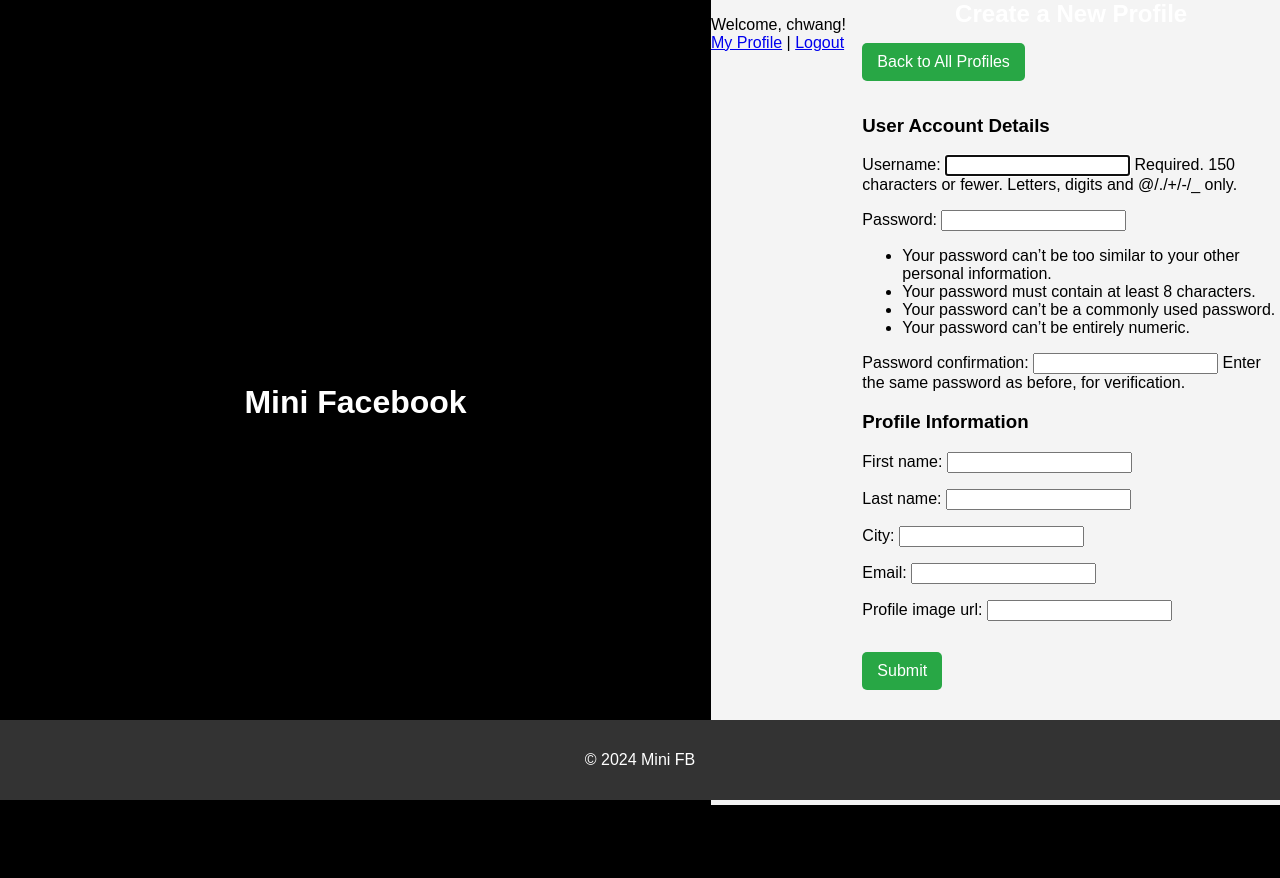
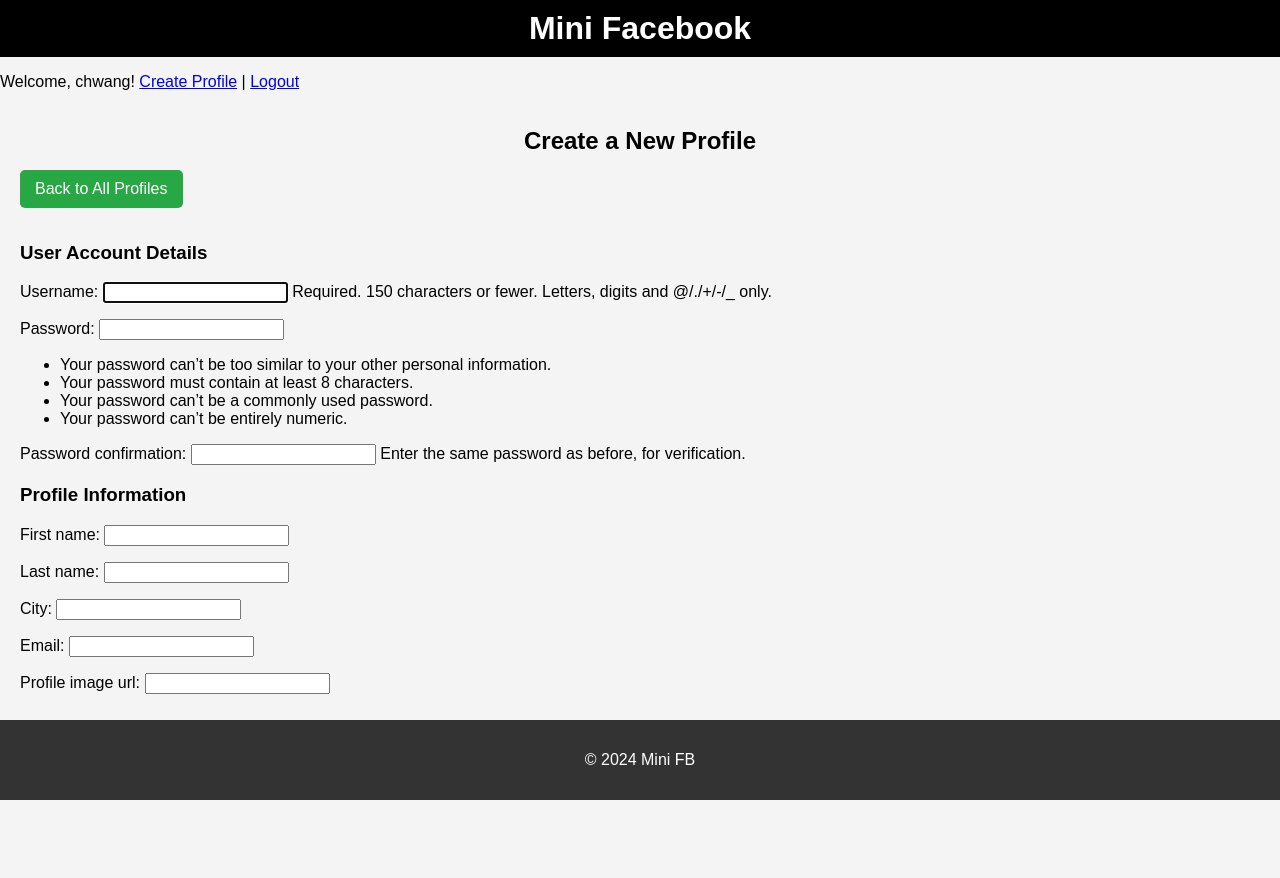
Before and after one commit to chwangbu/cs412_hw5, a Django app: page /mini_fb/create_profile/ in a window 1280 px wide. Before the commit the page ends 805 px from the top, so only its background shows below. Run offline with Django 5.2, Linux system fonts and the light colour scheme; a user stored in the database is signed in.

Commit message:
Debugged HMTL/CSS issue + Debugged base.html for NoReverseMatch error

```diff
--- a/mini_fb/templates/mini_fb/base.html
+++ b/mini_fb/templates/mini_fb/base.html
@@ -16,9 +16,13 @@
     <nav>
         {% if user.is_authenticated %}
             <p>
-                Welcome, {{ user.username }}!
+            Welcome, {{ user.username }}!
+            {% if user.profile %}
                 <a href="{% url 'show_profile' user.profile.pk %}">My Profile</a> |
-                <a href="{% url 'logout' %}">Logout</a>
+            {% else %}
+                <a href="{% url 'create_profile' %}">Create Profile</a> |
+            {% endif %}
+            <a href="{% url 'logout' %}">Logout</a>
             </p>
         {% else %}
             <p>
--- a/static/css/styles.css
+++ b/static/css/styles.css
@@ -3,16 +3,14 @@ body {
     margin: 0;
     padding: 0;
     background-color: #f4f4f4;
-    overflow-y: auto;
+    min-height: 100vh;
     display: flex;
-    flex-direction: vertical;
-    min-height: 100vh;
+    flex-direction: column;
 }
 
 main {
-    min-height: calc(100vh - 100px);
-    padding-bottom: 100px;
-    flex-grow: 1;
+    flex: 1;
+    padding: 20px;
     padding-bottom: 100px;
 }
 
@@ -20,12 +18,18 @@ header {
     background-color: #000000;
     color: white;
     text-align: center;
-    padding: 20px 0;
+    padding: 10px 0;
     width: 100%;
     display: flex;
     justify-content: center;
     align-items: center;
     position: relative;
+}
+
+header h1 {
+    font-size: 2em;
+    margin: 0;
+    color:white;
 }
 
 footer {
@@ -42,7 +46,7 @@ footer {
 h1, h2 {
     margin: 0;
     text-align: center;
-    color: white;
+    color: black;
 }
 
 table {
```
Also changed, not shown: db.sqlite3.
